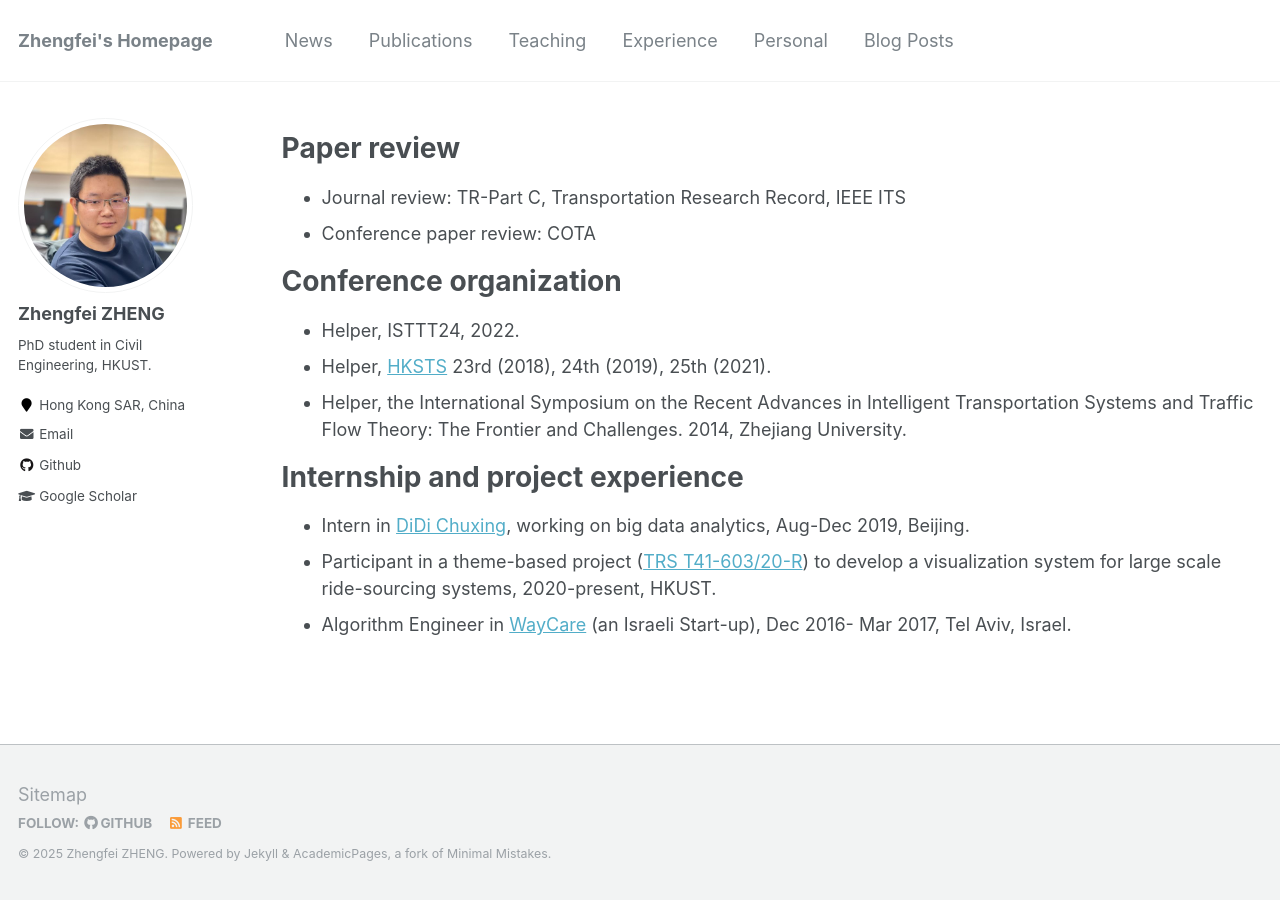
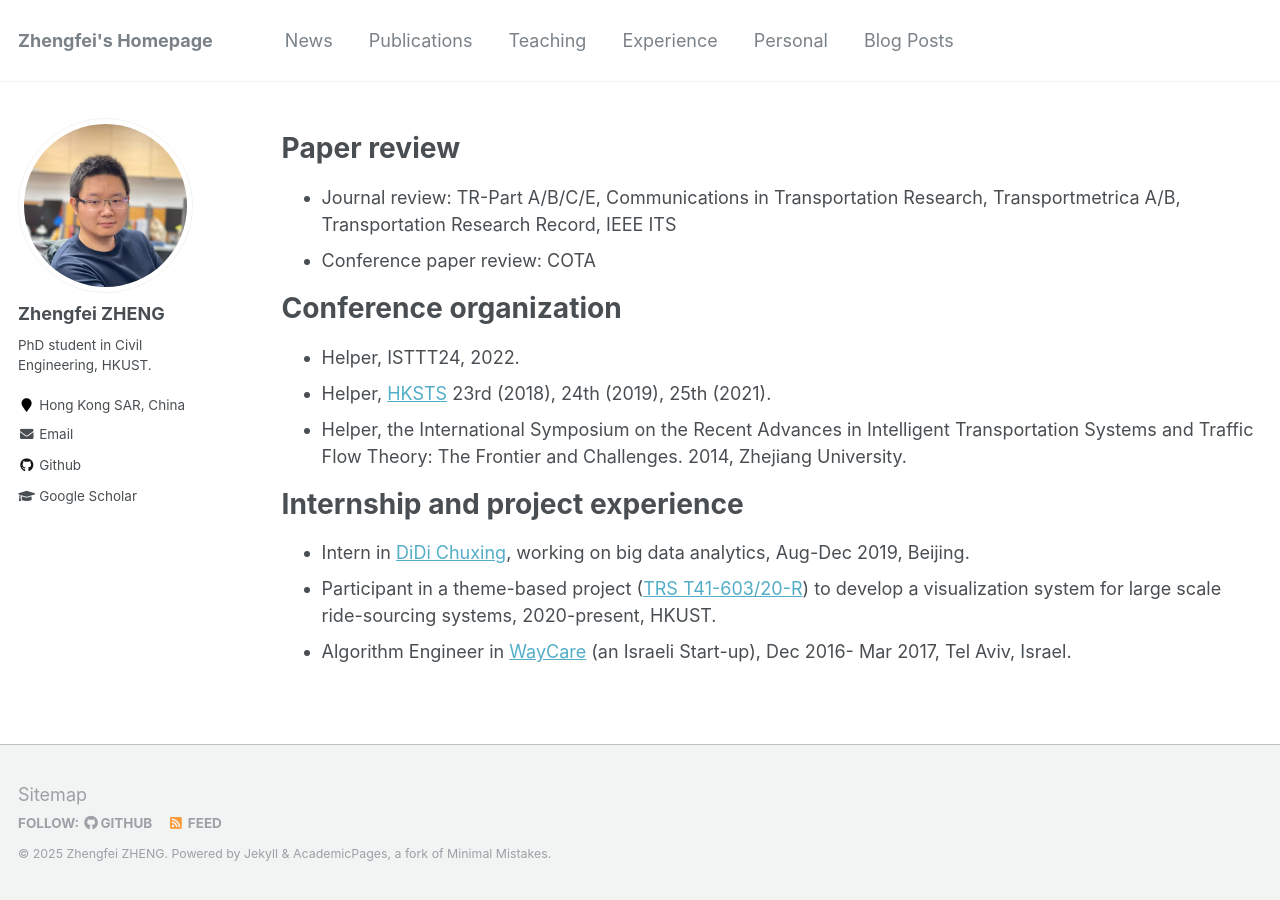
Before and after one commit to zf-z/zf-z.github.io, a Jekyll site: the page built from _pages/services.md, in a window 1280 px wide. Built offline with Jekyll 4.4.1, drawn with Linux system fonts in a browser that asks for light colours.

Commit message:
Update services.md

```diff
--- a/_pages/services.md
+++ b/_pages/services.md
@@ -6,7 +6,7 @@ author_profile: true
 ---
 {% include base_path %}
 # Paper review
-- Journal review: TR-Part C, Transportation Research Record, IEEE ITS
+- Journal review: TR-Part A/B/C/E, Communications in Transportation Research, Transportmetrica A/B, Transportation Research Record, IEEE ITS
 - Conference paper review: COTA
 
 # Conference organization
```
